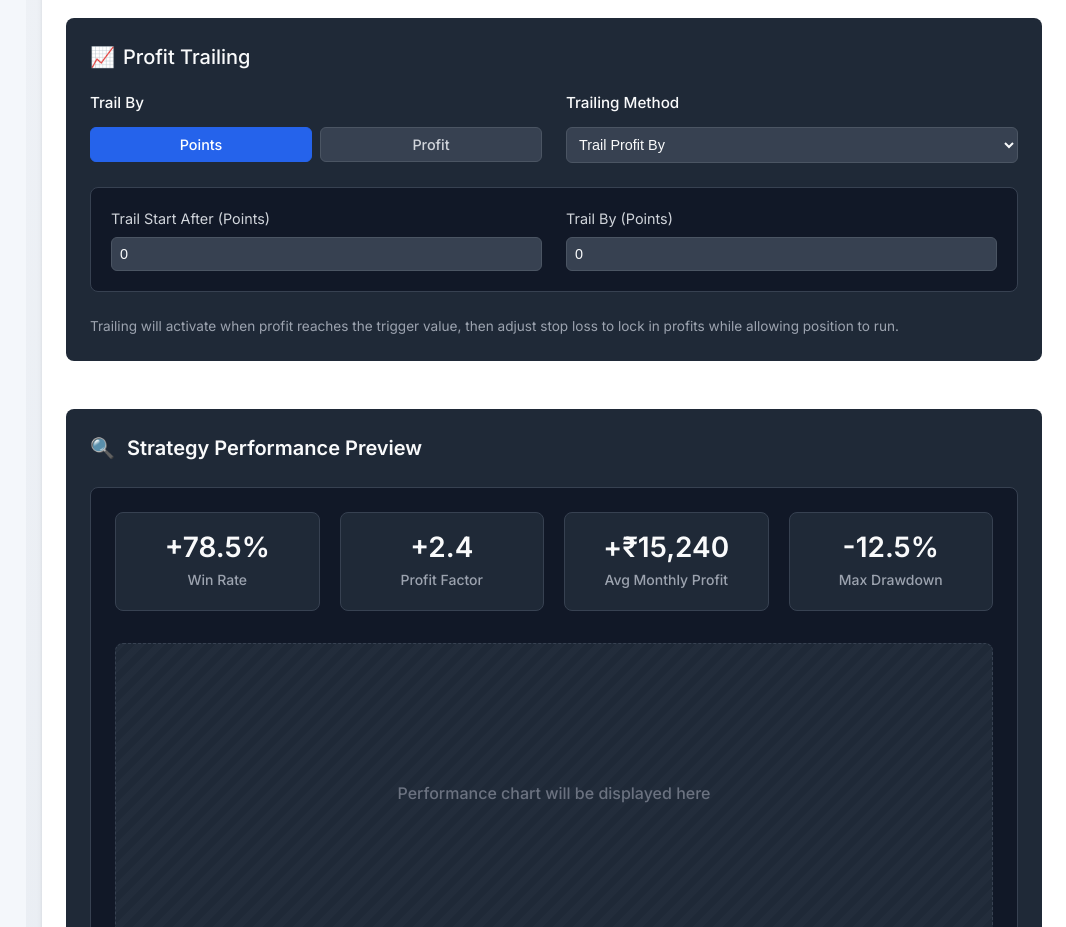
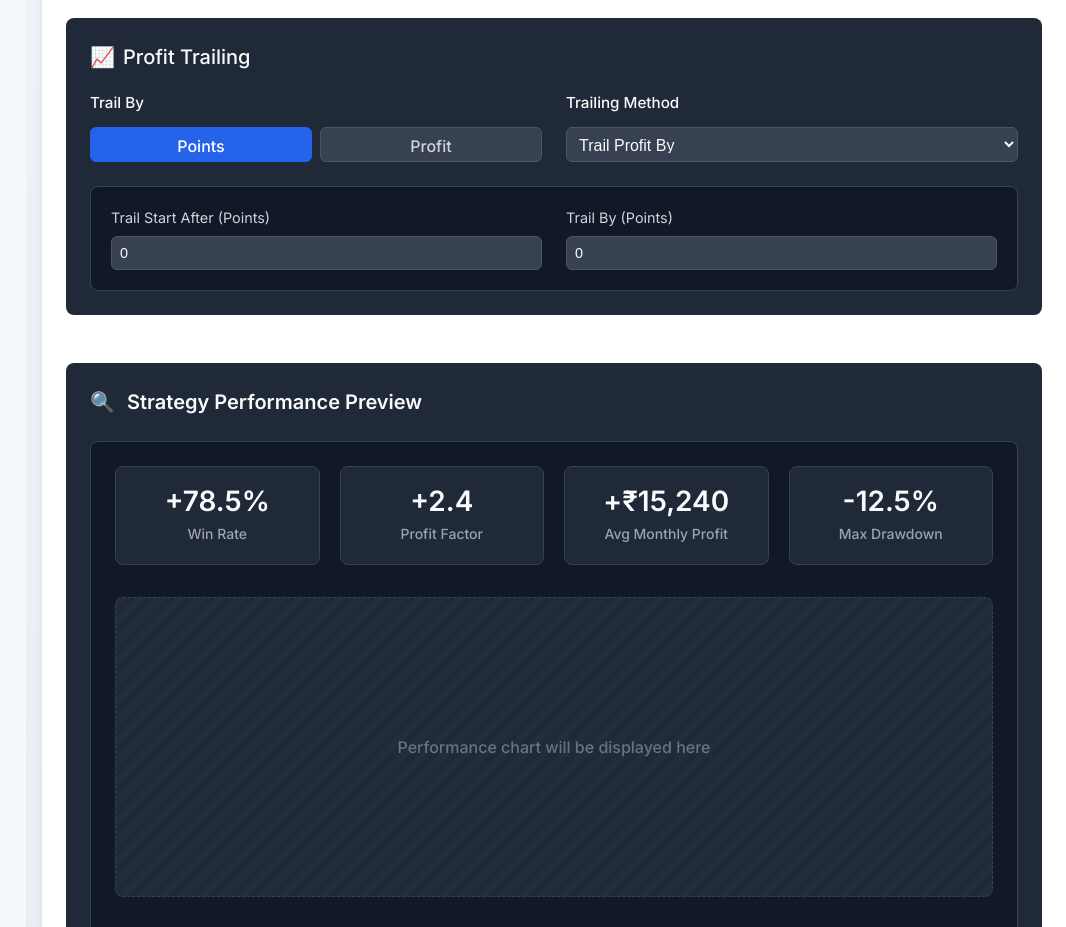
Before and after one commit to sudhanshu2070/last-trade, a React (Vite) app: page /strategies in a window 1280 px wide. Shown: the part 1940-2867 px from the top of the page, without its empty margins (214-1280 px from the left). Built offline with nearby package versions, Linux system fonts and the light colour scheme.

Commit message:
Profit trailing 0.2

```diff
--- a/src/Pages/StrategyTabs/CreateStrategy/Sections/ProfitTrailing/ProfitTrailing.module.css
+++ b/src/Pages/StrategyTabs/CreateStrategy/Sections/ProfitTrailing/ProfitTrailing.module.css
@@ -43,9 +43,11 @@
   background-color: rgb(55 65 81);
   border: 1px solid rgb(75 85 99);
   border-radius: 0.375rem;
-  padding: 0.5rem;
+  padding: 0.5rem 0.5rem;
   color: #d1d5db;
-  font-size: 0.9rem;
+  font-size: 1rem;
+  font-weight: 500;
+  height: 35px;
   cursor: pointer;
   transition: all 0.2s;
 }
@@ -65,11 +67,13 @@
   background-color: rgb(55 65 81);
   border: 1px solid rgb(75 85 99);
   border-radius: 0.375rem;
-  padding: 0.5rem;
+  padding: 0.5rem 0.5rem;
   color: #f9fafb;
-  font-size: 0.9rem;
+  font-size: 1rem;
+  font-weight: 500;
   cursor: pointer;
   transition: all 0.2s;
+  height: 35px;
 }
 
 .methodSelect:hover {
@@ -88,7 +92,6 @@
   border: 1px solid rgb(55 65 81);
   display: flex;
   gap: 1.5rem;
-  margin-bottom: 1.5rem;
 }
 
 .parameterGroup {
@@ -117,9 +120,3 @@
   outline: none;
   border-color: #2563eb;
 }
-
-.note {
-  font-size: 0.85rem;
-  color: #9ca3af;
-  line-height: 1.5;
-}
--- a/src/Pages/StrategyTabs/CreateStrategy/Sections/ProfitTrailing/ProfitTrailing.tsx
+++ b/src/Pages/StrategyTabs/CreateStrategy/Sections/ProfitTrailing/ProfitTrailing.tsx
@@ -73,10 +73,6 @@ const ProfitTrailing: React.FC = () => {
           />
         </div>
       </div>
-
-      <div className={styles.note}>
-        <p>Trailing will activate when profit reaches the trigger value, then adjust stop loss to lock in profits while allowing position to run.</p>
-      </div>
     </div>
   );
 };
```
